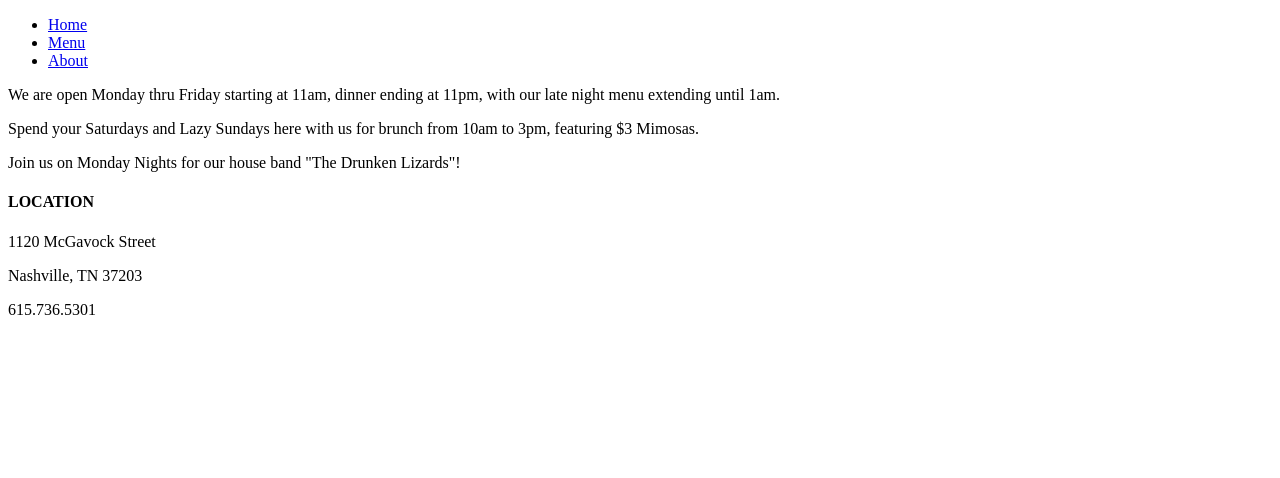
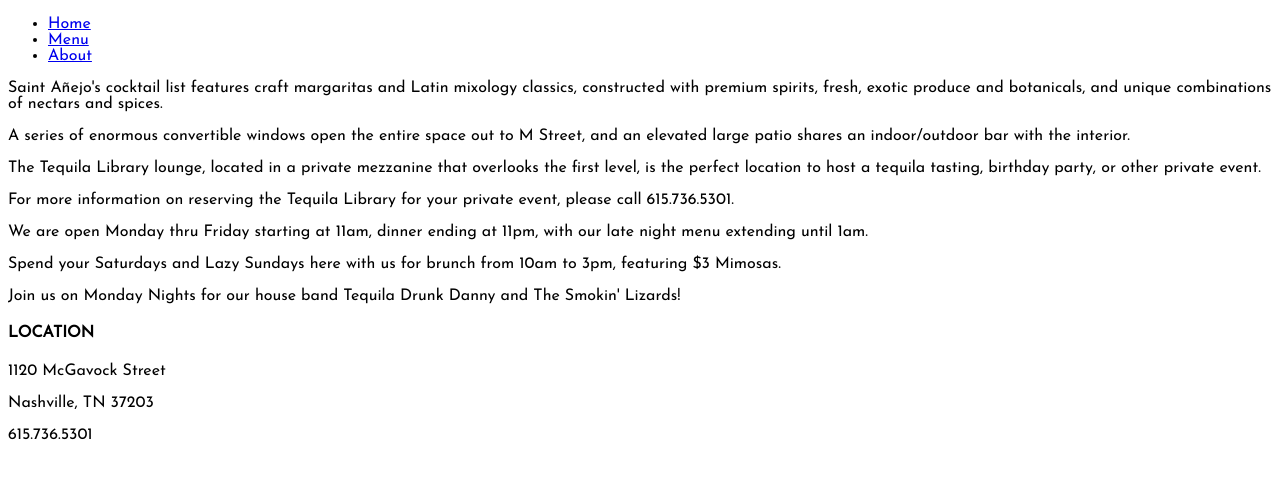
Before and after one commit to beezy12/teamProject, a plain HTML site: page about.html in a window 1280 px wide. Drawn offline with Linux system fonts and the light colour scheme.

Commit message:
finished about and added some css

```diff
--- /dev/null
+++ b/about.css
@@ -0,0 +1,17 @@
+body {
+	font-family: 'Josefin Sans', 'Lora', 'Poiret One', 'Lobster', serif;
+	 background-image: url("https://static.pexels.com/photos/5317/food-salad-restaurant-person-large.jpg (185KB)
+
+");
+    no-repeat center center fixed;
+     -webkit-background-size: cover;
+     -moz-background-size: cover;
+     -o-background-size: cover;
+     background-size: cover;
+}
+
+
+
+ .box {
+
+ }
--- a/about.html
+++ b/about.html
@@ -4,7 +4,8 @@
 <head>
   <meta charset="utf-8">
   <title>About St. Anejo</title>
-  <link rel="stylesheet" type="text/css" href="style.css">
+  <link rel="stylesheet" type="text/css" href="about.css">
+  <link href='https://fonts.googleapis.com/css?family=Lora:400,700|Poiret+One|Lobster|Josefin+Sans' rel='stylesheet' type='text/css'>
 </head>
 
 <body>
@@ -15,18 +16,29 @@
 			<li><a href="about.html">About</a></li>
 		</ul>
 
+	<div class="box">
+		<p>Saint Añejo's cocktail list features craft margaritas and Latin mixology classics, constructed with premium spirits, fresh, exotic produce and botanicals, and unique combinations of nectars and spices.</p>
+
+		<p>A series of enormous convertible windows open the entire space out to M Street, and an elevated large patio shares an indoor/outdoor bar with the interior.</p>
+
+		<p>The Tequila Library lounge, located in a private mezzanine that overlooks the first level, is the perfect location to host a tequila tasting, birthday party, or other private event.</p>
+
+		<p>For more information on reserving the Tequila Library for your private event, please call 615.736.5301.</p>
+
 
 		<p>We are open Monday thru Friday starting at 11am, dinner ending at 11pm, with our late night menu extending until 1am.</p>
 
 		<p>Spend your Saturdays and Lazy Sundays here with us for brunch from 10am to 3pm, featuring $3 Mimosas.</p>
 
-		<p>Join us on Monday Nights for our house band "The Drunken Lizards"!</p>
+		<p>Join us on Monday Nights for our house band Tequila Drunk Danny and The Smokin' Lizards!</p>
 
 		<h4>LOCATION</h4>
 
 		<p>1120 McGavock Street</p>
 		<p>Nashville, TN 37203</p>
 		<p>615.736.5301</p>
+	</div>
+
 </body>
 
 </html>
```
